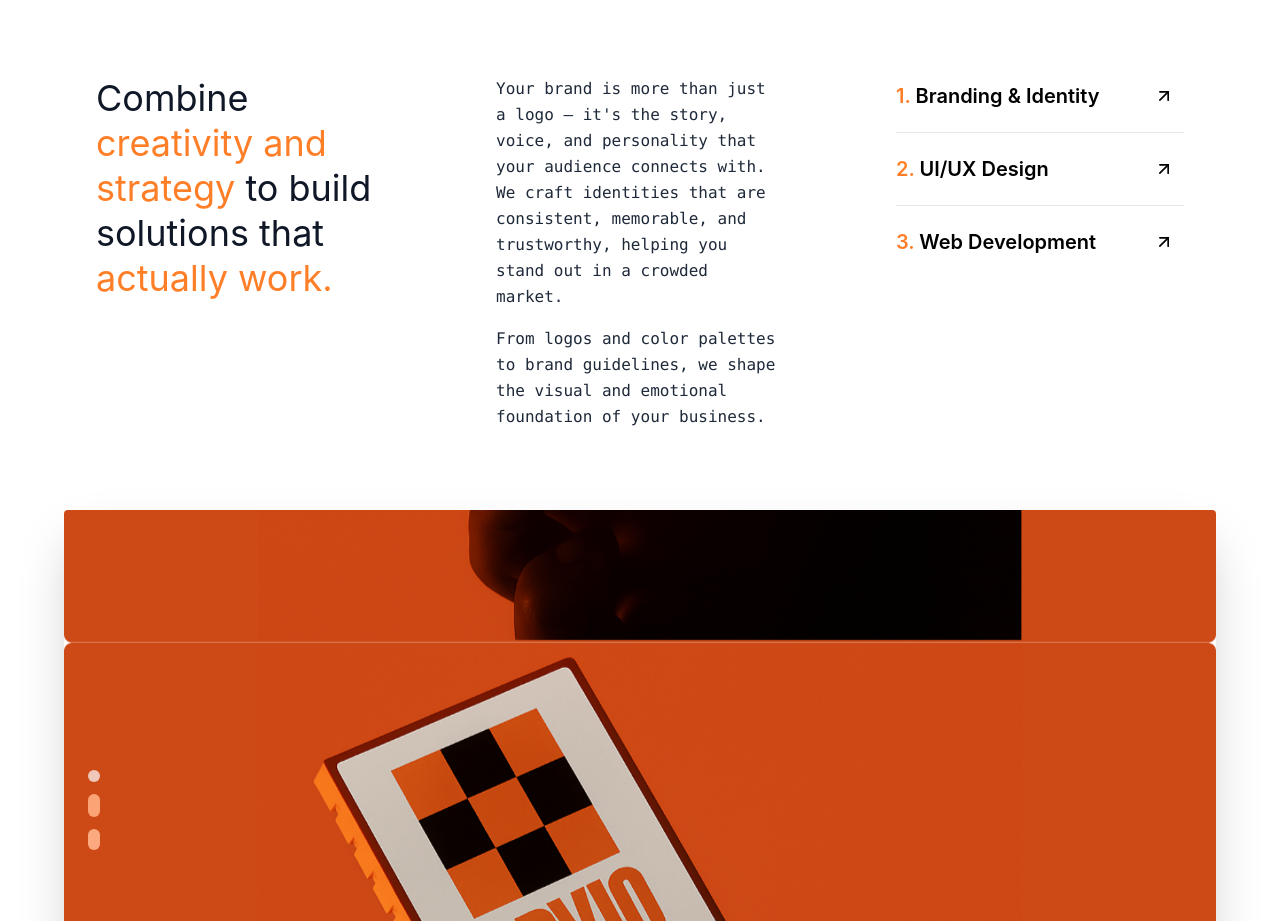
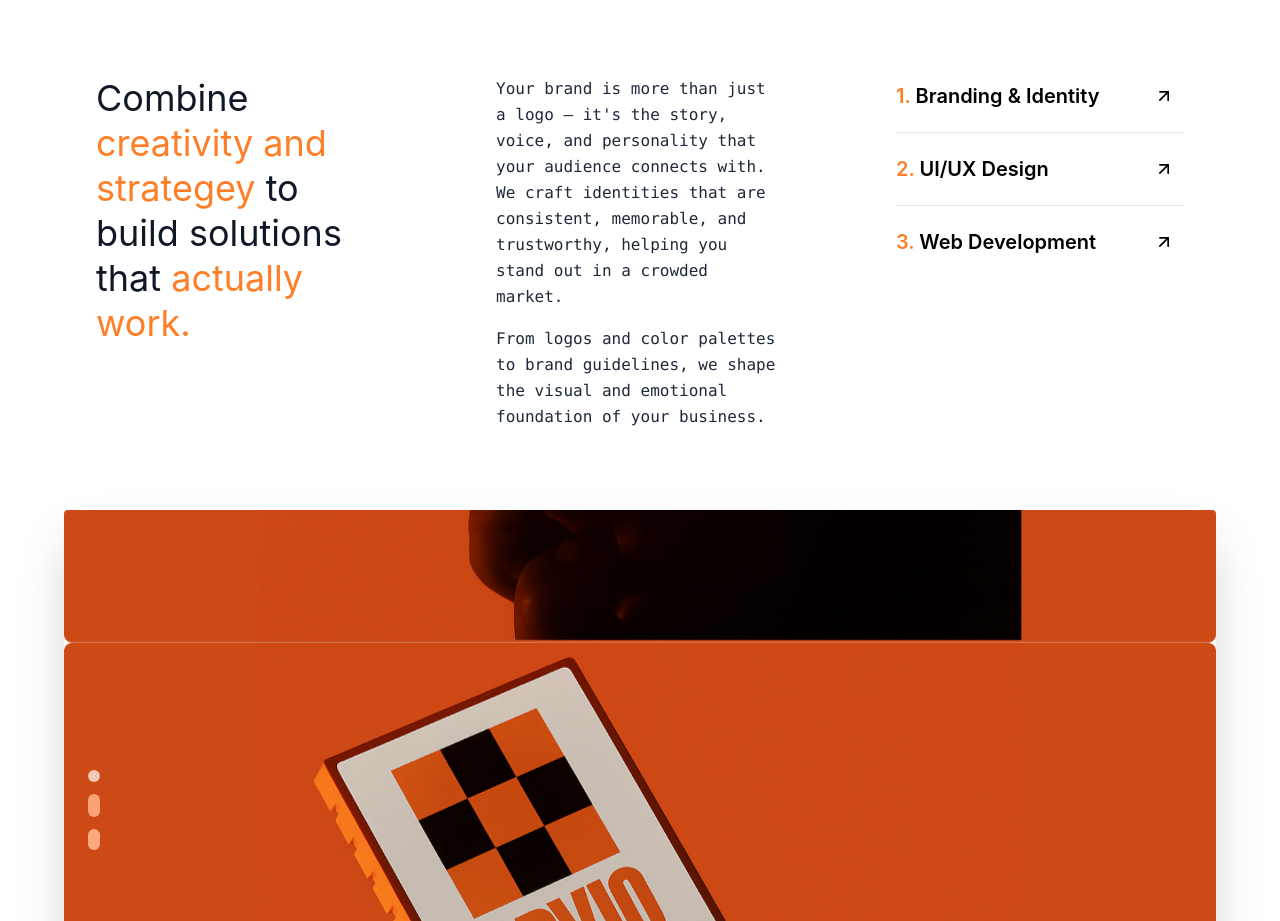
Before and after one commit to saifhusain62/Alvio_Client_Project, a React (Vite) app in the folder frontend/: page / in a window 1280 px wide. Shown: the part 1760-2681 px from the top of the page. Built offline with nearby package versions, Linux system fonts and the light colour scheme.

Commit message:
Text change

```diff
--- a/frontend/src/components/HomeComponent/HomeServices.tsx
+++ b/frontend/src/components/HomeComponent/HomeServices.tsx
@@ -59,7 +59,7 @@ const ServicesSection: React.FC = () => {
               data-aos-delay="100"
             >
               <h2 className="text-2xl md:text-3xl lg:text-4xl font-normal leading-tight text-gray-900">
-                Combine <span className='text-[#FF7E28]'>creativity and strategy </span>to build solutions that <span className='text-[#FF7E28]'>actually work.</span>
+                Combine <span className='text-[#FF7E28]'>creativity and strategey </span>to build solutions that <span className='text-[#FF7E28]'>actually work.</span>
               </h2>
             </div>
 
```
